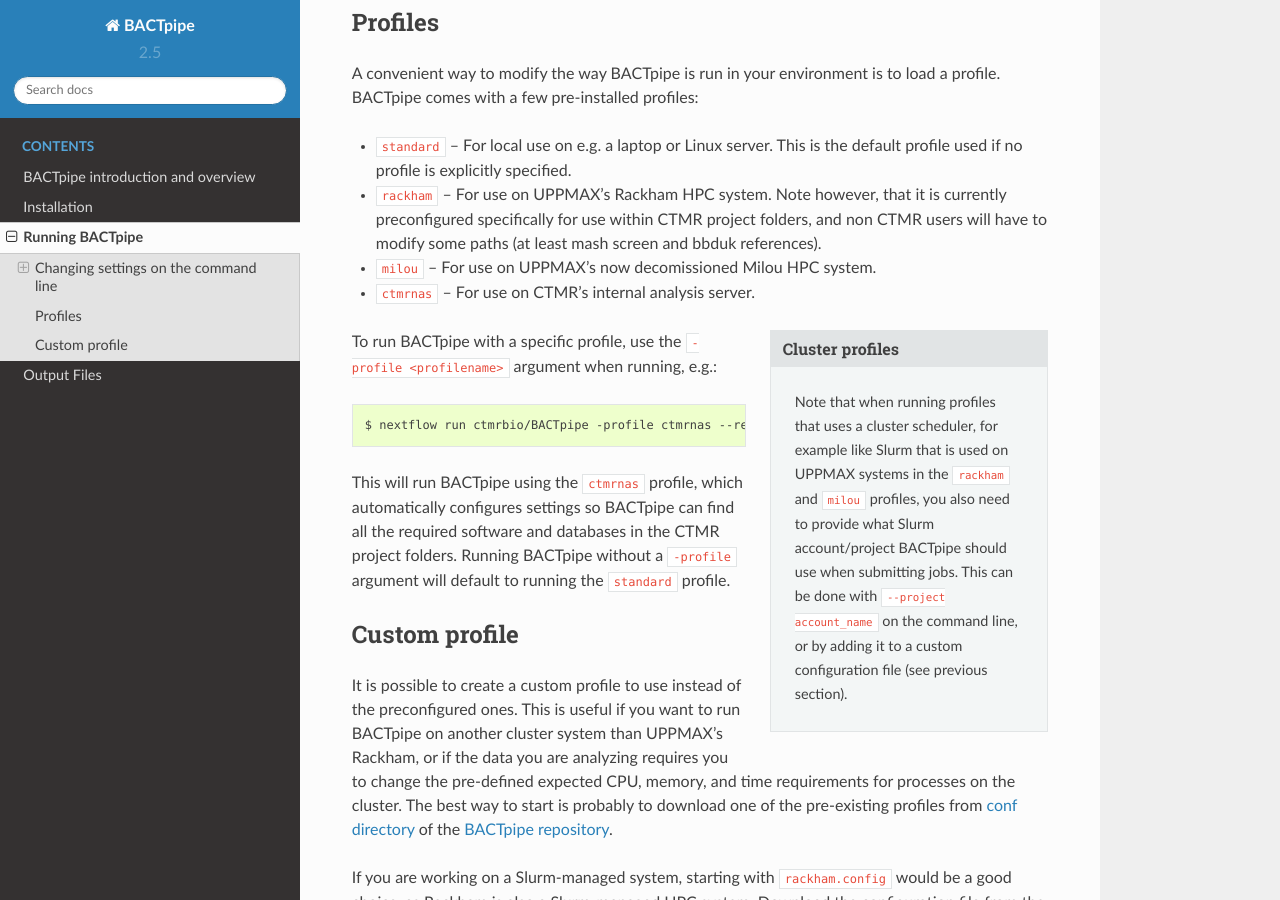
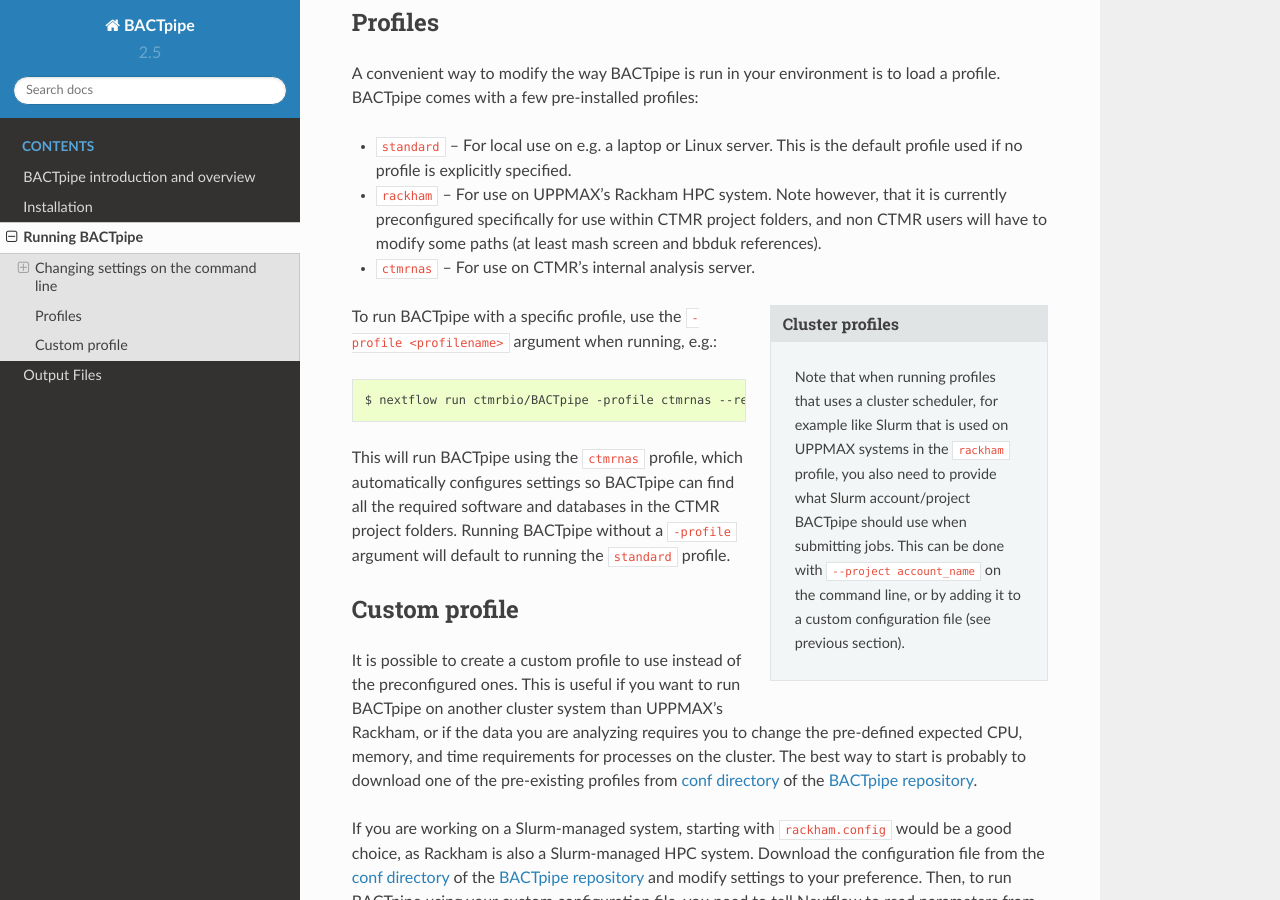
Before and after one commit to ctmrbio/BACTpipe, a Sphinx documentation site: the page built from docs/source/running.rst, in a window 1280 px wide and 900 px high, scrolled down 2757 px. Built offline with Sphinx 7.4.7 and the Read the Docs theme 2.0.0, drawn with Linux system fonts in a browser that asks for light colours.

Commit message:
Removed references to the Milou profile
Since this is now decomissioned, see issue #75

```diff
--- a/docs/source/running.rst
+++ b/docs/source/running.rst
@@ -135,14 +135,13 @@
   is currently preconfigured specifically for use within CTMR project folders,
   and non CTMR users will have to modify some paths (at least mash screen and
   bbduk references).
-* ``milou`` -- For use on UPPMAX's now decomissioned Milou HPC system.
 * ``ctmrnas`` -- For use on CTMR's internal analysis server.
 
 .. sidebar:: Cluster profiles
 
     Note that when running profiles that uses a cluster scheduler, for example
-    like Slurm that is used on UPPMAX systems in the ``rackham`` and ``milou``
-    profiles, you also need to provide what Slurm account/project BACTpipe
+    like Slurm that is used on UPPMAX systems in the ``rackham``
+    profile, you also need to provide what Slurm account/project BACTpipe
     should use when submitting jobs. This can be done with ``--project
     account_name`` on the command line, or by adding it to a custom
     configuration file (see previous section).
```
